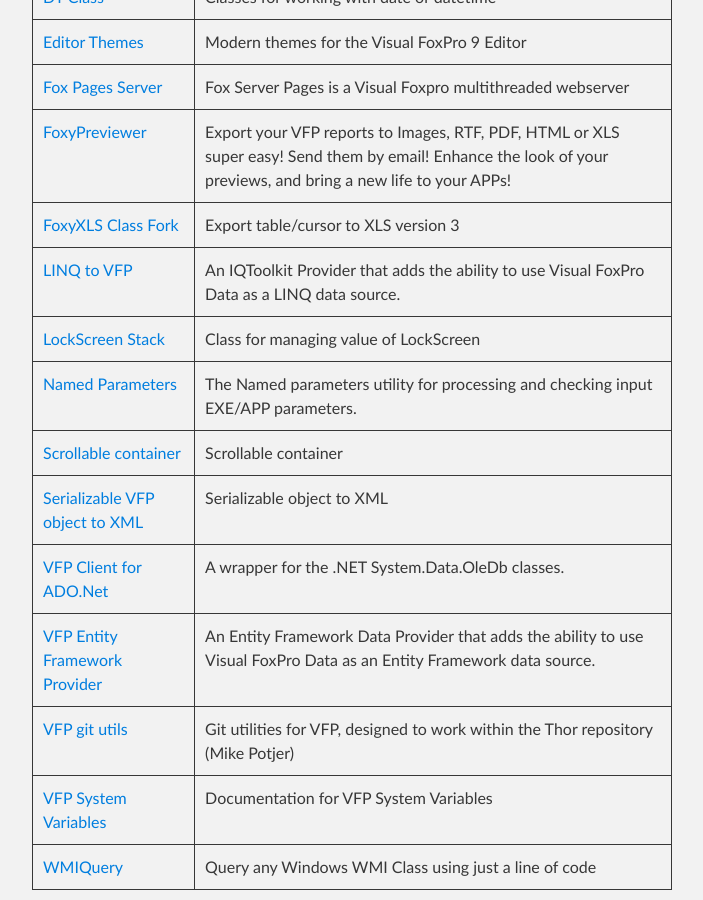
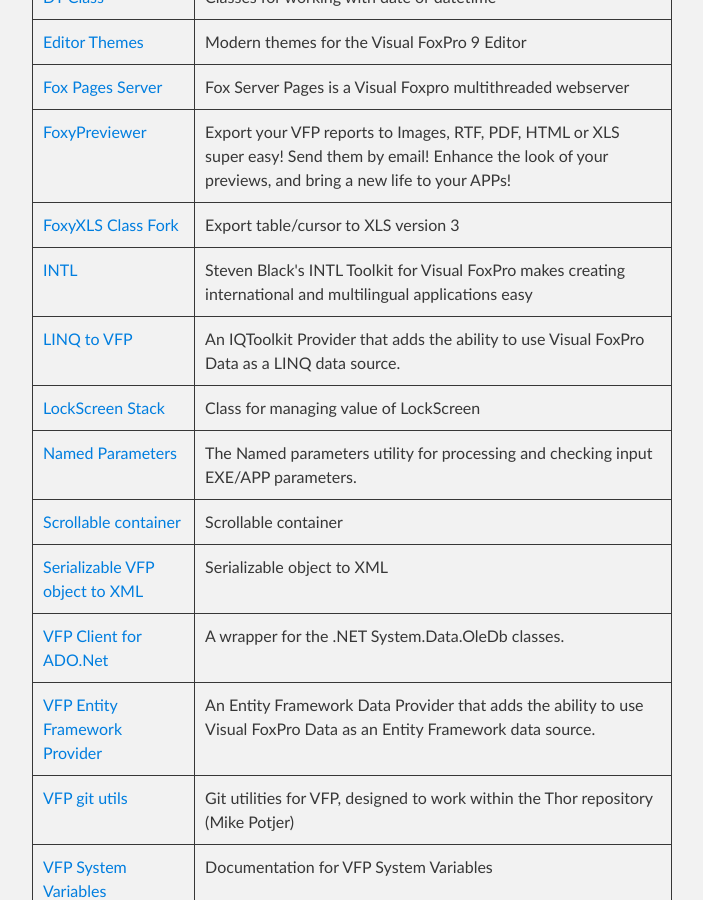
Before and after one commit to VFPX/VFPX.github.io, a Jekyll site: the page built from projects.md, in a window 1280 px wide and 900 px high, scrolled down 8224 px. Shown: the whole window, without its empty margins (288-991 px from the left). Built offline with Jekyll 4.4.1, drawn with Linux system fonts in a browser that asks for light colours; our own code applies the rules of GitHub Pages for plain Markdown files.

Commit message:
Added INTL

```diff
--- a/_data/nonvfpx.json
+++ b/_data/nonvfpx.json
@@ -29,7 +29,12 @@
    "url": "https://github.com/MJindrova/FOXYXLS",
    "description": "Export table/cursor to XLS version 3"
  },
- {
+  {
+   "project": "INTL",
+   "url": "https://github.com/StevenBlack/intl",
+   "description": "Steven Black's INTL Toolkit for Visual FoxPro makes creating international and multilingual applications easy"
+ },
+{
    "project": "LINQ to VFP",
    "url": "https://github.com/tombrothers/LINQtoVFP",
    "description": "An IQToolkit Provider that adds the ability to use Visual FoxPro Data as a LINQ data source."
```
